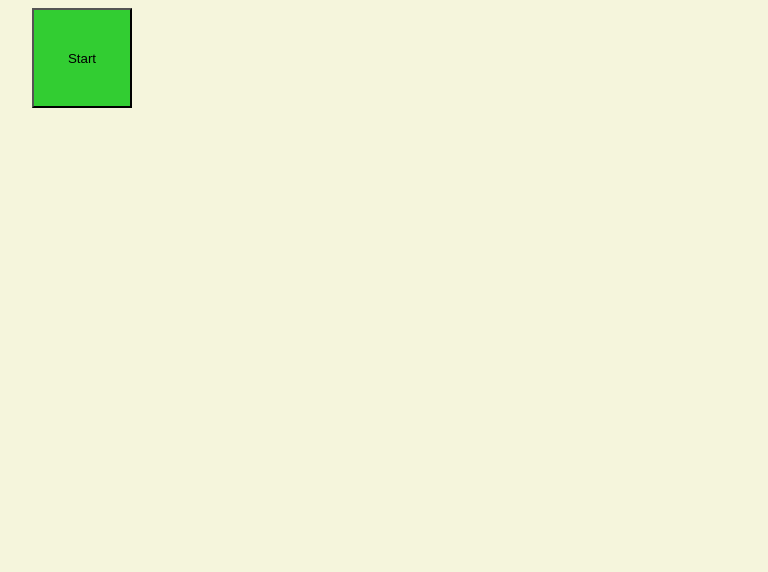
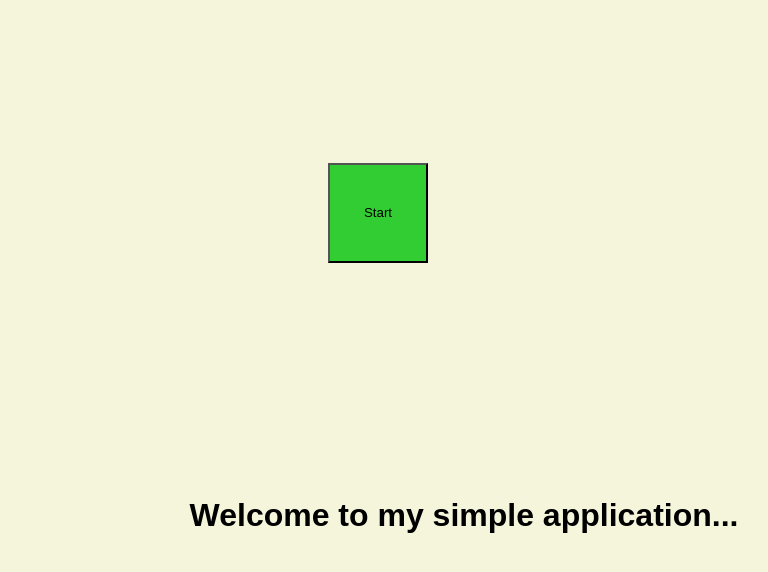
Before and after one commit to tranvietphuoc/PrettyTown, a Flask app: page / in a window 1280 px wide. Shown: the top 572 px of the page, without its empty margins (176-944 px from the left). Run offline with Flask 2, Linux system fonts and the light colour scheme.

Commit message:
edited the layout

```diff
--- a/pretty/static/main.css
+++ b/pretty/static/main.css
@@ -3,16 +3,31 @@
     background-color: beige;
 }
 
-a::hover {
+h1 {
+    font-size: xx-large;
+    text-align: center;
+}
+
+a:hover {
     color: aqua;
 }
 
 p > .error {
     font-size: x-large;
     background-color: red;
+    font-style: oblique;
 }
+button {
+    margin: 5em;
+    padding: 2em;
+    box-shadow: 1px;
+}
+
 form {
-    width: 500px;
-    height: 500px;
+
+    width: 900px;
+    height: 300px;
     text-align: center;
+    padding: 5em;
+    margin: 1em;
 }
--- a/pretty/templates/home.html
+++ b/pretty/templates/home.html
@@ -4,4 +4,5 @@
     <form action="{{ url_for('gettown') }}" method="POST">
         <button type="submit" style="width: 100px; height: 100px; background-color:limegreen;">Start</button>
     </form>
+    <h1>Welcome to my simple application...</h1>
 {% endblock %}
```
